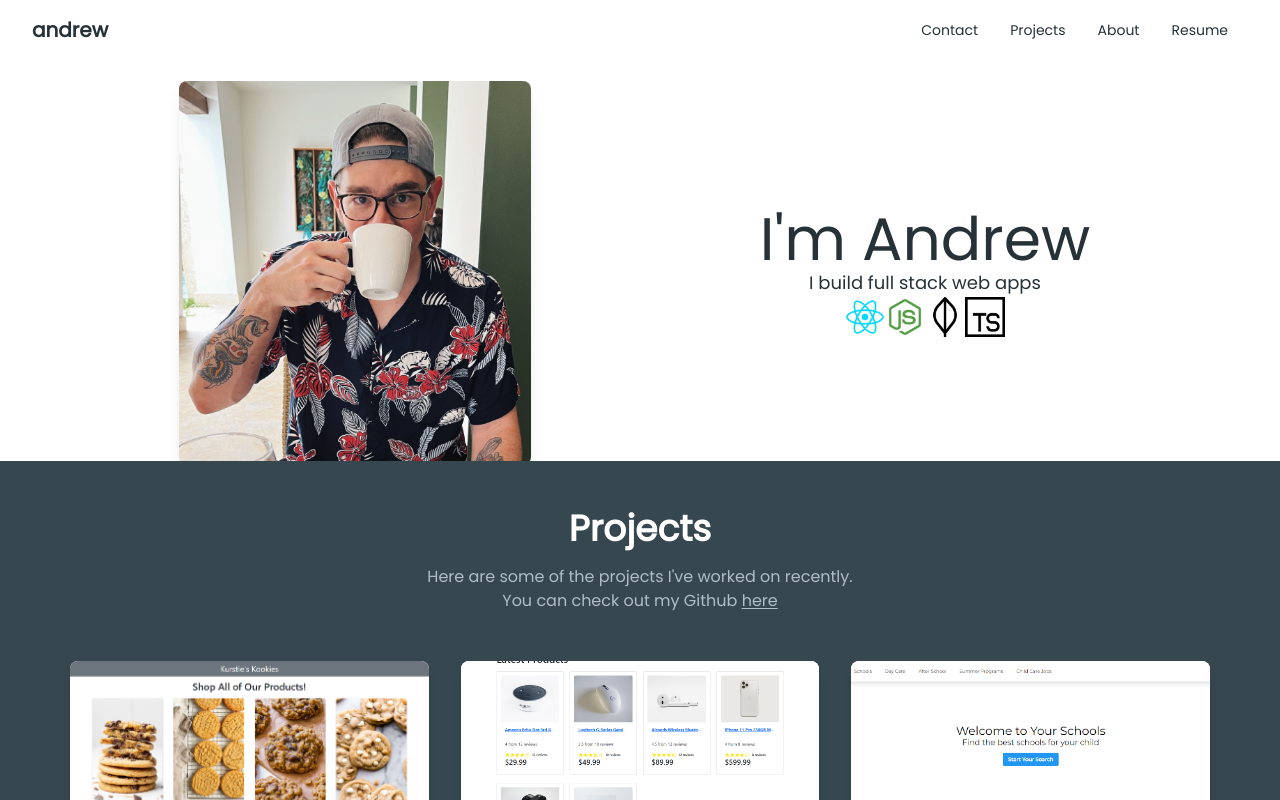
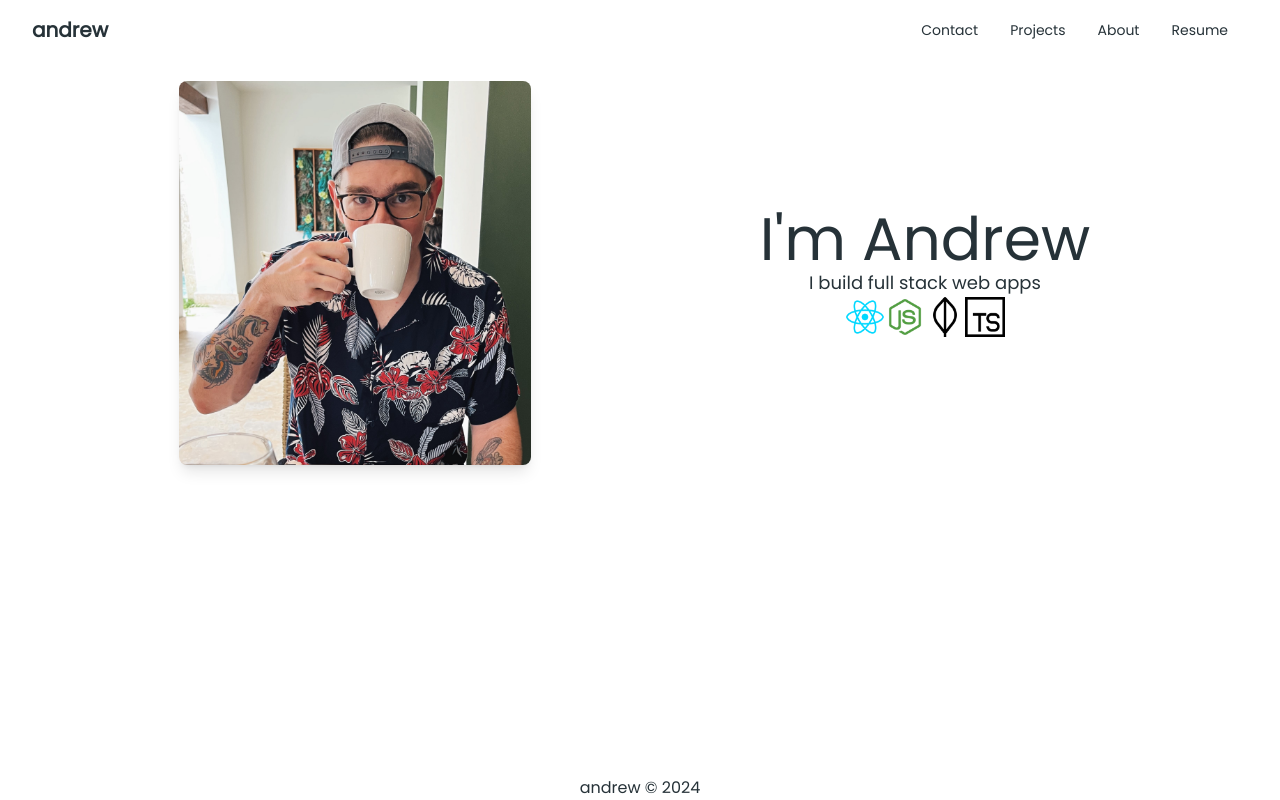
Before and after one commit to AndrewCMonson/portfolio, a React (Vite) app: page / in a window 1280 px wide. Shown: the top 800 px of the page. Built offline with nearby package versions, Linux system fonts and the light colour scheme.

Commit message:
create inital react-router implementation
created router endpoints and built placeholder pages

```diff
--- a/src/App.jsx
+++ b/src/App.jsx
@@ -1,8 +1,6 @@
 import Nav from './components/Navbar.jsx';
-import Hero from './components/Hero.jsx';
-import Projects from './components/Projects.jsx';
-import ContactForm from './components/ContactForm.jsx';
 import Footer from './components/Footer.jsx';
+import { Outlet } from 'react-router-dom';
 
 const App = () => {
 	return (
@@ -11,11 +9,9 @@ const App = () => {
 				<Nav />
 			</div>
 			<div className="h-full flex flex-col">
-				<Hero />
-				<Projects />
-				<ContactForm />
-				<Footer />
+				<Outlet />
 			</div>
+			<Footer />
 		</>
 	);
 };
--- a/src/components/Navbar.jsx
+++ b/src/components/Navbar.jsx
@@ -25,7 +25,7 @@ export function Nav() {
 				color="blue-gray"
 				className="p-1 font-normal"
 			>
-				<a href="#contact" className="flex items-center">
+				<a href="/contact" className="flex items-center">
 					Contact
 				</a>
 			</Typography>
--- a/src/main.jsx
+++ b/src/main.jsx
@@ -1,10 +1,33 @@
 import React from 'react';
+import {
+	createBrowserRouter,
+	createRoutesFromElements,
+	Route,
+	RouterProvider
+} from 'react-router-dom'
+import LandingPage from './pages/LandingPage';
+import About from './pages/About';
+import Projects from './components/Projects';
+import Resume from './pages/Resume';
+import ContactForm from './components/ContactForm';
 import ReactDOM from 'react-dom/client';
 import App from './App.jsx';
 import './index.css';
 
+const router = createBrowserRouter(
+	createRoutesFromElements(
+		<Route path="/" element={<App />} >
+			<Route index={true} path='/' element={<About />} />
+			<Route path='/about' element={<About />} />
+			<Route path='/projects' element={<Projects />} />
+			<Route path='/resume' element={<Resume />} />
+			<Route path='/contact' element={<ContactForm />} />
+		</Route>
+	)
+);
+
 ReactDOM.createRoot(document.getElementById('root')).render(
 	<React.StrictMode>
-		<App />
+		<RouterProvider router={router} />
 	</React.StrictMode>
 );
--- /dev/null
+++ b/src/pages/About.jsx
@@ -0,0 +1,13 @@
+import Hero from "../components/Hero.jsx";
+
+
+const About = () => {
+  return (
+		<>
+			<div className="h-full flex flex-col">
+				<Hero />
+			</div>
+		</>
+	);
+}
+export default About
--- /dev/null
+++ b/src/pages/LandingPage.jsx
@@ -0,0 +1,6 @@
+const LandingPage = () => {
+  return (
+    <div>LandingPage</div>
+  )
+}
+export default LandingPage
--- /dev/null
+++ b/src/pages/Resume.jsx
@@ -0,0 +1,6 @@
+const Resume = () => {
+  return (
+    <div>Resume</div>
+  )
+}
+export default Resume
```
